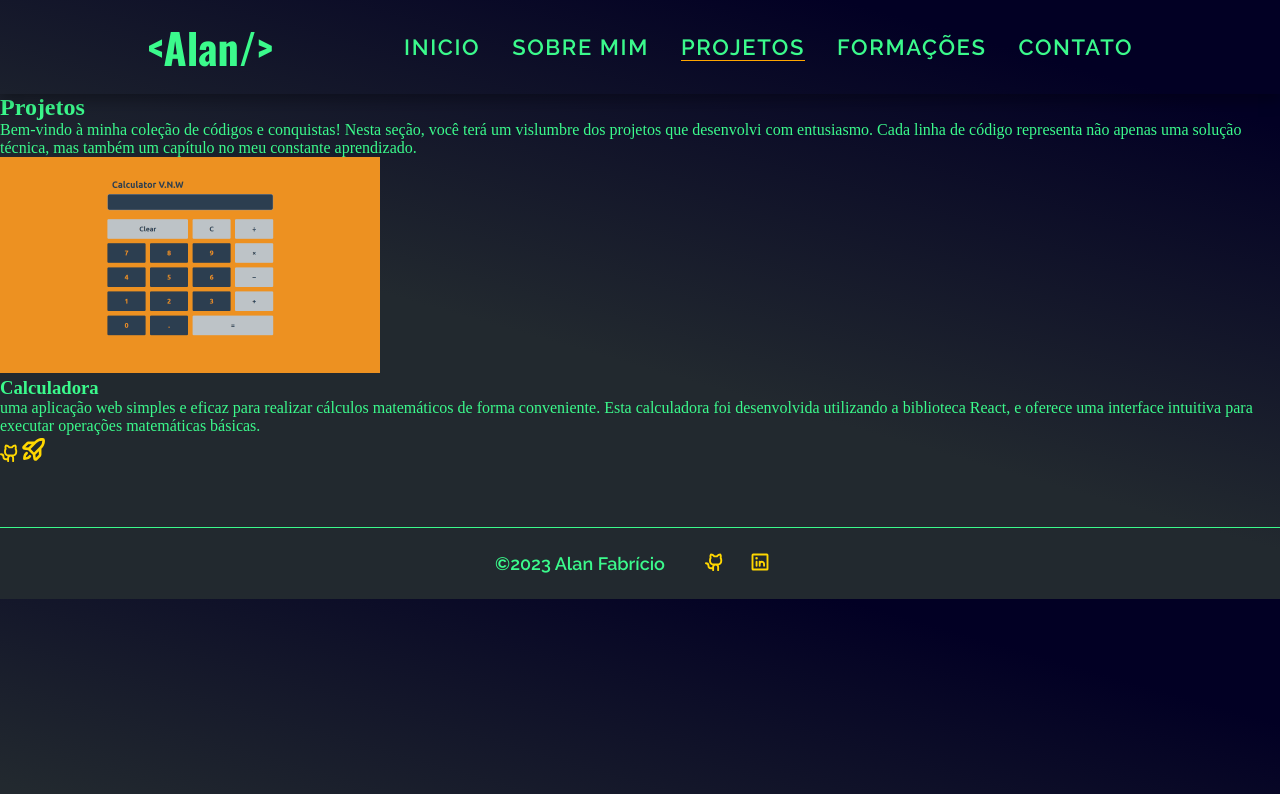
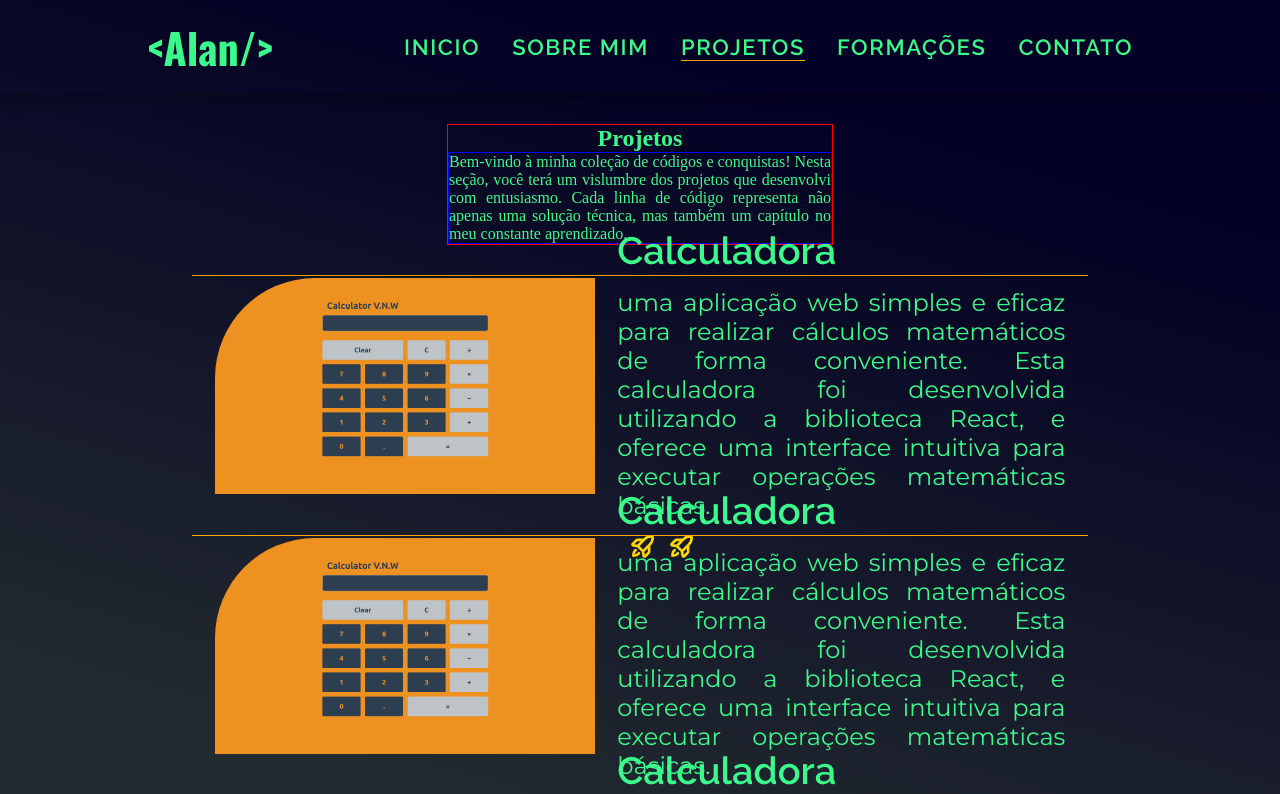
Before and after one commit to AlanFabricioBarbosa/meu-portfolio, a React (Vite) app: page /projects in a window 1280 px wide. Shown: the top 794 px of the page. Built offline with nearby package versions, Linux system fonts and the light colour scheme.

Commit message:
:construction: Página de projetos e sobre mim em construção

```diff
--- a/src/Components/AboutMe/index.jsx
+++ b/src/Components/AboutMe/index.jsx
@@ -17,7 +17,7 @@ export default function AboutMe() {
                         rel="noreferrer"
                      >
                         <img src={ImgTest} alt="" />
-                        +55 (82) 98737-7303
+                        <p>@alanFabricio</p>
                      </a>
                      <a
                         href="https://github.com/AlanFabricioBarbosa"
@@ -25,7 +25,7 @@ export default function AboutMe() {
                         rel="noreferrer"
                      >
                         <img src={ImgTest} alt="" />
-                        @AlanFabricio
+                        <p>@alanFabricio</p>
                      </a>
                      <a
                         href="https://github.com/AlanFabricioBarbosa"
@@ -33,7 +33,7 @@ export default function AboutMe() {
                         rel="noreferrer"
                      >
                         <img src={ImgTest} alt="" />
-                        @AlanFabricio
+                        <p>@alanFabricio</p>
                      </a>
                   </nav>
                </S.AboutMeSocialInformation>
--- a/src/Components/AboutMe/styles.jsx
+++ b/src/Components/AboutMe/styles.jsx
@@ -2,53 +2,49 @@ import styled from "styled-components";
 
 export const AboutMeContainer = styled.section`
    display: flex;
-   justify-content: center;
+   align-items: center;
    margin-top: 49px;
-   width: 60vw;
-   height: 70vh;
-   gap: 60px;
 `
 
 export const AboutMeContentSocial = styled.section`
    display: flex;
    flex-direction: column;
    align-items: center;
-   border: 1px solid red;
+   width: 35vw;
 `
 
 export const AboutMeFigure = styled.figure`
    img {
-      width: 400px;
-      border-radius: 50px;
+      width: 520px;
+      border-radius: 70px 0;
    }
 `
 
 export const AboutMeSocialInformation = styled.section`
-   nav{
+   nav {
       display: flex;
       flex-direction: column;
       align-items: center;
-      justify-content: center;
-      width: 20vw;
-      height: 17vh;
-      gap: 5px;
+      gap: 20px;
+      width: 27vw;
       font-size: 18px;
       border: 1px solid red;
    }
 
    a {
-      border: 1px solid blue;
-      height: 7vh;
+      display: flex;
+      align-items: center;
+      justify-content: space-around;
+      width: 10vw;
    }
 `
 
 
 export const AboutMeText = styled.section`
-   border: 1px solid blue;
-
+   width: 35vw;
+   margin-top: 35px;
 
    h2 {
-      white-space: pre-line;
       font-size: 40px;
       line-height: 40px;
       margin-bottom: 30px;
@@ -57,5 +53,8 @@ export const AboutMeText = styled.section`
    p {
       margin: 20px 0;
       text-align: justify;
+      font-size: 24px;
+      font-family: 'Montserrat', sans-serif;
+      text-align: justify;
    }
 `
--- a/src/Components/CardProjects/index.jsx
+++ b/src/Components/CardProjects/index.jsx
@@ -1,39 +1,28 @@
 import Data from "../../data/projects.json"
+import * as S from "./styles.jsx"
 
 export default function CardProjects() {
    return (
-      <section>
+      <S.CardSection>
          {Data.map((i) => (
-            <section key={i.id}>
-               <figure>
-                  <img src={i.img} alt={i.descriptionAlt} />
-               </figure>
-               <section>
-                  <h3>{i.title}</h3>
-                  <p>{i.descriptionText}</p>
-                  <nav>
-                     <a
-                        href={i.githubUrl}
-                        target="_blanck"
-                        rel="noreferrer">
-                           <img
-                              src={i.githubImg}
-                              alt={i.githubImgAlt}
-                           />
-                     </a>
-                     <a
-                        href={i.deployUrl}
-                        target="_blanck"
-                        rel="noreferrer">
-                           <img
-                              src={i.deployImg}
-                              alt={i.deployImgAlt}
-                           />
-                     </a>
-                  </nav>
-                  </section>
-            </section>
+            <S.ProjectCard key={i.id}>
+               <S.CardFigure>
+                  <S.CardImage src={i.img} alt={i.descriptionAlt} />
+               </S.CardFigure>
+               <S.CardText>
+                  <S.CardTitle>{i.title}</S.CardTitle>
+                  <S.CardDescription>{i.descriptionText}</S.CardDescription>
+                  <S.CardNav>
+                     <S.CardLink href={i.githubUrl} target="_blank" rel="noreferrer">
+                        <S.CardImageLink src={i.deployImg} alt={i.githubImgAlt} />
+                     </S.CardLink>
+                     <S.CardLink href={i.deployUrl} target="_blank" rel="noreferrer">
+                        <S.CardImageLink src={i.deployImg} alt={i.deployImgAlt} />
+                     </S.CardLink>
+                  </S.CardNav>
+               </S.CardText>
+            </S.ProjectCard>
          ))}
-      </section>
+      </S.CardSection>
    )
 }
--- /dev/null
+++ b/src/Components/CardProjects/styles.jsx
@@ -0,0 +1,55 @@
+import styled from "styled-components";
+
+export const CardSection = styled.section`
+   display: flex;
+   flex-direction: column;
+   align-items: center;
+   gap: 20px;
+`;
+
+export const ProjectCard = styled.section`
+   display: flex;
+   justify-content: space-evenly;
+   align-items: center;
+   width: 70vw;
+   height: 30vh;
+   border-top: 1px solid #FFA500;
+`
+
+export const CardFigure = styled.figure`
+   margin-bottom: 15px;
+`
+
+export const CardImage = styled.img`
+   border-top-left-radius:  100px;
+`
+
+export const CardText = styled.section`
+   width: 35vw;
+`
+
+export const CardTitle = styled.h2`
+   font-size: 38px;
+   font-family: 'Raleway',sans-serif;
+   margin-bottom: 15px;
+`
+
+export const CardDescription = styled.p`
+   font-size: 24px;
+   font-family: 'Montserrat', sans-serif;
+   text-align: justify;
+   margin-bottom: 12px;
+`
+
+export const CardNav = styled.nav`
+   display: flex;
+   justify-content: space-evenly;
+   width: 7vw;
+`
+
+export const CardLink = styled.a`
+   text-decoration: none;
+`
+
+export const CardImageLink = styled.img`
+`
--- a/src/Components/CardSkills/index.jsx
+++ b/src/Components/CardSkills/index.jsx
@@ -9,7 +9,7 @@ export default function CardSkilss() {
             <h2>Minhas Habilidades</h2>
          </S.SkillsText>
          <S.SkillsContainer>
-            {Data.map(i =>(
+            {Data.map((i) =>(
                <S.SkillContent key={i.id}>
                   <img
                      src={i.img}
--- a/src/Pages/About/styles.jsx
+++ b/src/Pages/About/styles.jsx
@@ -2,6 +2,7 @@ import styled from "styled-components"
 
 export const AboutContainer = styled.section`
    display: flex;
+   flex-direction: column;
    justify-content: center;
    align-items: center;
 `
--- a/src/Pages/Projects/index.jsx
+++ b/src/Pages/Projects/index.jsx
@@ -1,15 +1,17 @@
 import CardProjects from "../../Components/CardProjects";
+
+import * as S from "./styles.jsx"
 
 export default function Projects() {
    return (
-      <>
-         <section>
+      <S.ProjectsContainer>
+         <S.ProjectsText>
             <h2>Projetos</h2>
             <p>
                Bem-vindo à minha coleção de códigos e conquistas! Nesta seção, você terá um vislumbre dos projetos que desenvolvi com entusiasmo. Cada linha de código representa não apenas uma solução técnica, mas também um capítulo no meu constante aprendizado.
             </p>
-         </section>
+         </S.ProjectsText>
          <CardProjects/>
-      </>
+      </S.ProjectsContainer>
    )
 }
--- /dev/null
+++ b/src/Pages/Projects/styles.jsx
@@ -0,0 +1,23 @@
+import styled from "styled-components"
+
+export const ProjectsContainer = styled.section`
+   display: flex;
+   align-items: center;
+   justify-content: center;
+   flex-direction: column;
+`
+
+export const ProjectsText = styled.section`
+   margin: 30px 0;
+   border: 1px solid red;
+
+   h2 {
+      text-align: center;
+   }
+
+   p {
+      width: 30vw;
+      text-align: justify;
+      border: 1px solid blue;
+   }
+`
--- a/src/data/projects.json
+++ b/src/data/projects.json
@@ -1,4 +1,43 @@
 [
+   {
+      "id": 1,
+      "img": "/assets/projects/calculadora.png",
+      "title": "Calculadora",
+      "descriptionText": "uma aplicação web simples e eficaz para realizar cálculos matemáticos de forma conveniente. Esta calculadora foi desenvolvida utilizando a biblioteca React, e oferece uma interface intuitiva para executar operações matemáticas básicas.",
+      "descriptionAlt": "Imagem de uma calculadora feita em react.",
+      "githubUrl": "https://github.com/AlanFabricioBarbosa/Calculadora_VNW",
+      "githubImg": "/assets/icones/github-logo-bold.svg",
+      "githubImgAlt": "Logo do Github",
+      "deployUrl": "https://calculadora-vnw.vercel.app/",
+      "deployImg": "/assets/icones/rocket-launch-bold.svg",
+      "deployImgAlt": "Imagem de um Foguete"
+   },
+   {
+      "id": 1,
+      "img": "/assets/projects/calculadora.png",
+      "title": "Calculadora",
+      "descriptionText": "uma aplicação web simples e eficaz para realizar cálculos matemáticos de forma conveniente. Esta calculadora foi desenvolvida utilizando a biblioteca React, e oferece uma interface intuitiva para executar operações matemáticas básicas.",
+      "descriptionAlt": "Imagem de uma calculadora feita em react.",
+      "githubUrl": "https://github.com/AlanFabricioBarbosa/Calculadora_VNW",
+      "githubImg": "/assets/icones/github-logo-bold.svg",
+      "githubImgAlt": "Logo do Github",
+      "deployUrl": "https://calculadora-vnw.vercel.app/",
+      "deployImg": "/assets/icones/rocket-launch-bold.svg",
+      "deployImgAlt": "Imagem de um Foguete"
+   },
+   {
+      "id": 1,
+      "img": "/assets/projects/calculadora.png",
+      "title": "Calculadora",
+      "descriptionText": "uma aplicação web simples e eficaz para realizar cálculos matemáticos de forma conveniente. Esta calculadora foi desenvolvida utilizando a biblioteca React, e oferece uma interface intuitiva para executar operações matemáticas básicas.",
+      "descriptionAlt": "Imagem de uma calculadora feita em react.",
+      "githubUrl": "https://github.com/AlanFabricioBarbosa/Calculadora_VNW",
+      "githubImg": "/assets/icones/github-logo-bold.svg",
+      "githubImgAlt": "Logo do Github",
+      "deployUrl": "https://calculadora-vnw.vercel.app/",
+      "deployImg": "/assets/icones/rocket-launch-bold.svg",
+      "deployImgAlt": "Imagem de um Foguete"
+   },
    {
       "id": 1,
       "img": "/assets/projects/calculadora.png",
```
